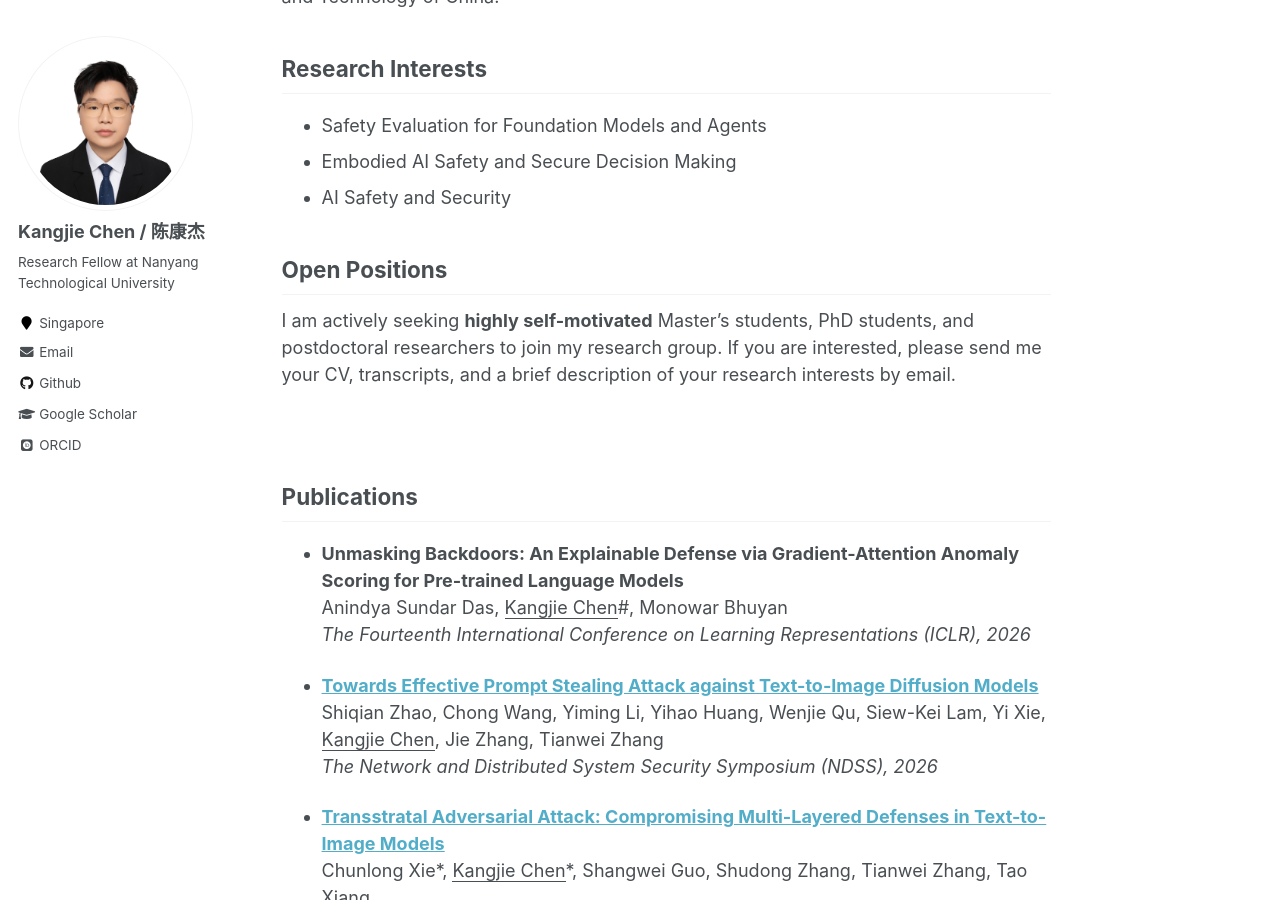
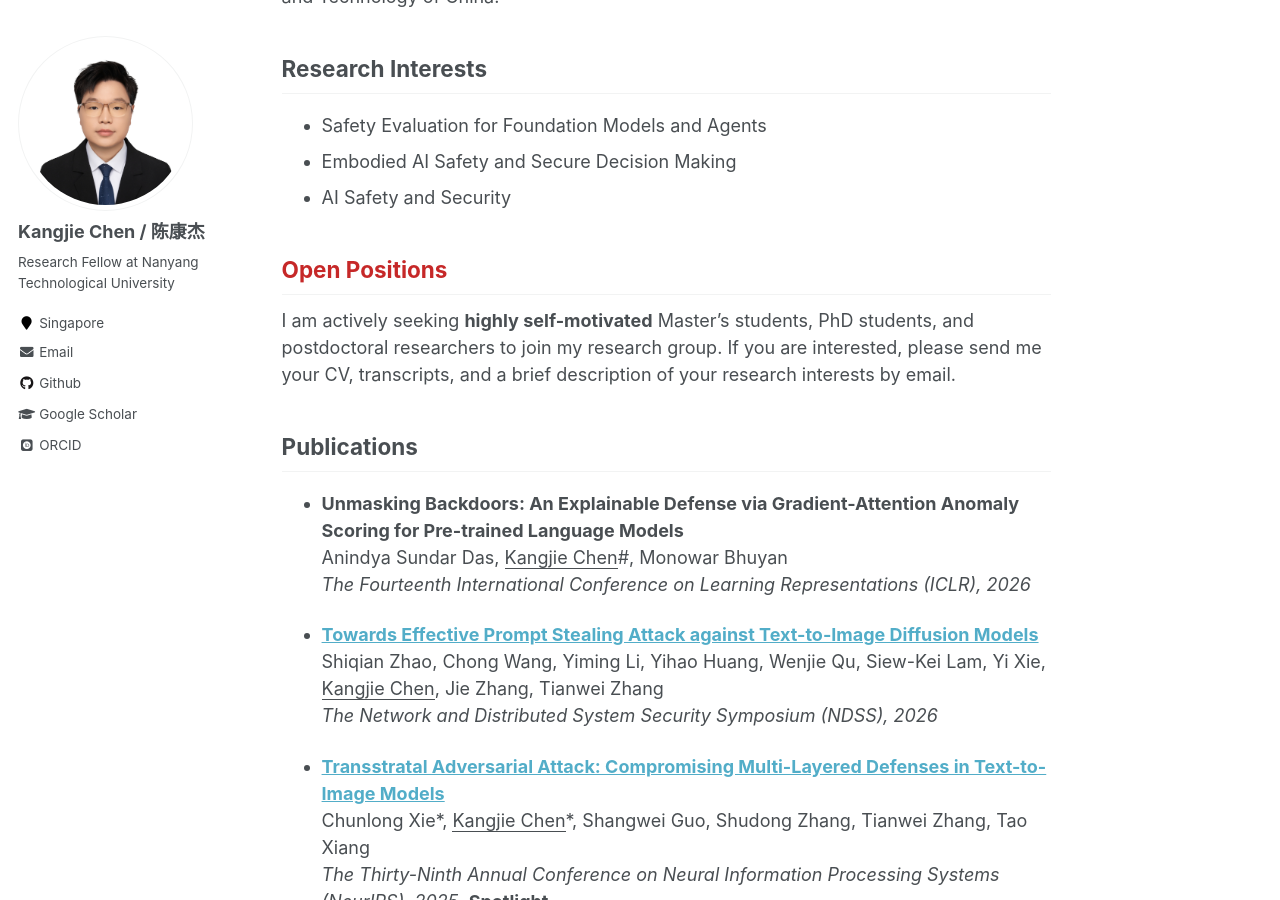
Before and after one commit to kangjie-chen/kangjie-chen.github.io, a Jekyll site: the page built from _pages/about.md, in a window 1280 px wide and 900 px high, scrolled down 371 px. Built offline with Jekyll 4.4.1, drawn with Linux system fonts in a browser that asks for light colours; some web fonts are replaced.

Commit message:
Update about.md

```diff
--- a/_pages/about.md
+++ b/_pages/about.md
@@ -21,13 +21,11 @@ I am currently a Research Fellow at [Digital Trust Centre](https://www.ntu.edu.s
 - AI Safety and Security
 
 
-## Open Positions
+<h2 style="color:#c62828;">Open Positions</h2>
 I am actively seeking **highly self-motivated** Master’s students, PhD students, and postdoctoral researchers to join my research group. If you are interested, please send me your CV, transcripts, and a brief description of your research interests by email.
 
-<br/>
 
 ## Publications
-
 
 - **Unmasking Backdoors: An Explainable Defense via Gradient-Attention Anomaly Scoring for Pre-trained Language Models**
   <br/>
```
